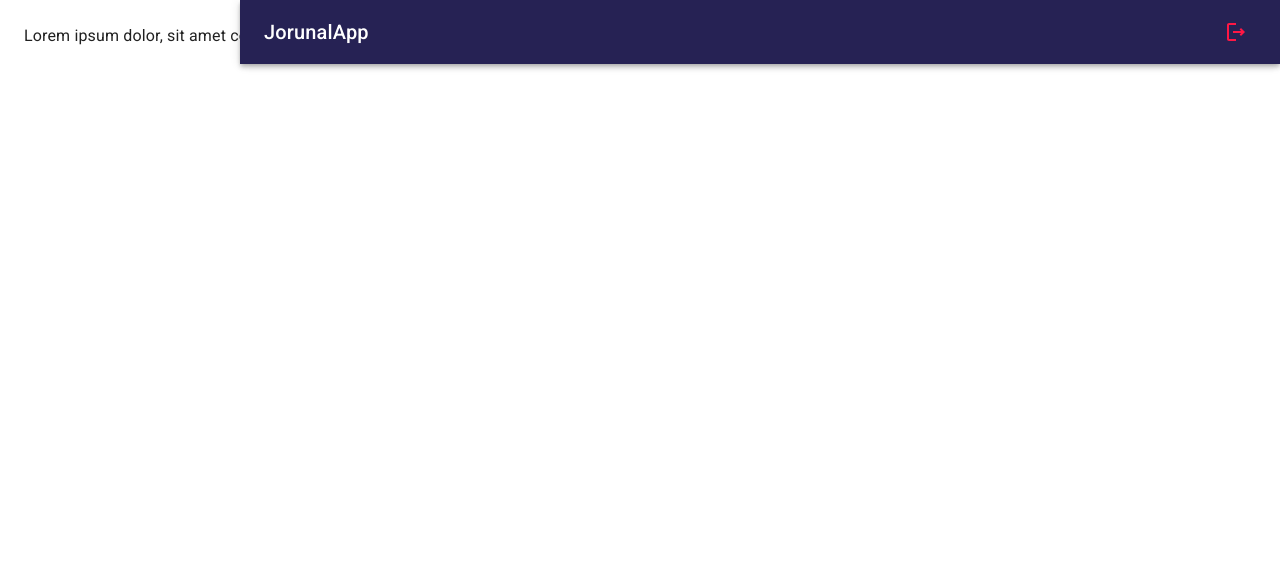
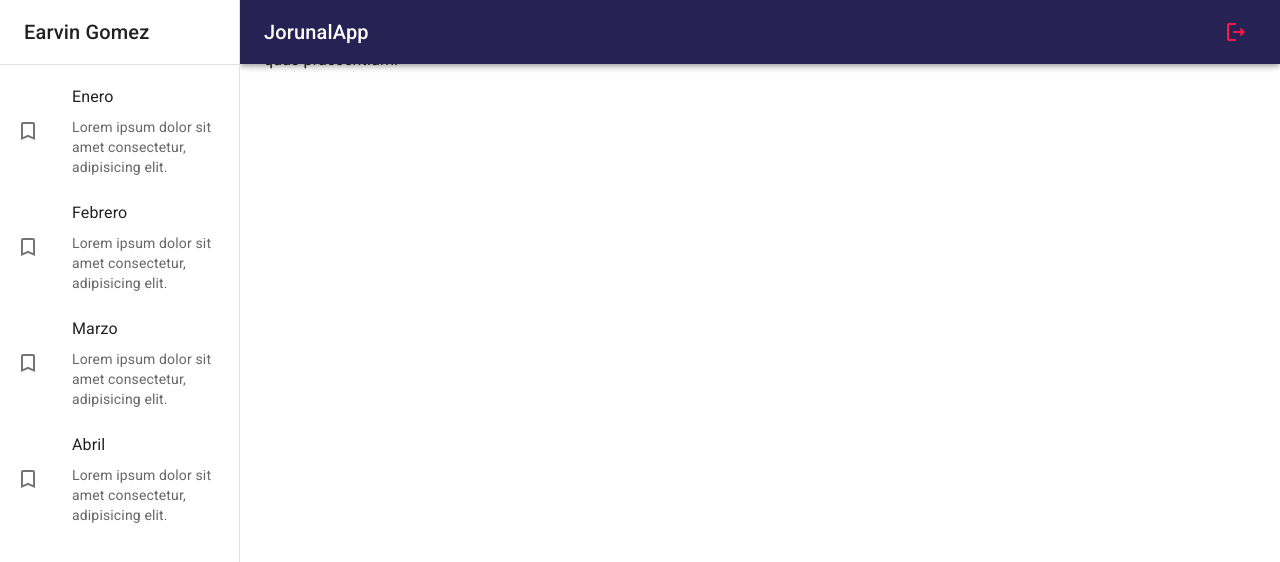
Before and after one commit to earvin11/JournalApp-ReduxToolkit-ReactJS, a React (Vite) app: page / in a window 1280 px wide. Shown: the top 562 px of the page. Built offline with nearby package versions, Linux system fonts and the light colour scheme.

Commit message:
SideBar added

```diff
--- /dev/null
+++ b/src/journal/components/SideBar.jsx
@@ -0,0 +1,54 @@
+import { TurnedInNot } from '@mui/icons-material';
+import { Box, Divider, Drawer, Grid, List, ListItem, ListItemButton, ListItemIcon, ListItemText, Toolbar, Typography } from '@mui/material';
+
+
+export const SideBar = ({ drawerWidth = 240 }) => {
+    return(
+        <Box
+            component='nav'
+            sx={{ width: { sm: drawerWidth }, flexShrink: { sm: 0 } }}
+        >
+
+            <Drawer
+                variant='permanent'
+                open
+                sx={{
+                    display: { xs: 'block' },
+                    '& .MuiDrawer-paper': { boxSizing: 'border-box', width: drawerWidth }
+                }}
+            >
+
+                <Toolbar>
+                    <Typography
+                        variant='h6'
+                        noWrap
+                        component='div'
+                    >
+                        Earvin Gomez
+                    </Typography>
+                </Toolbar>
+                <Divider />
+
+                <List>
+                    {
+                        ['Enero', 'Febrero', 'Marzo', 'Abril'].map( text => (
+                            <ListItem key={ text } disablePadding>
+                                <ListItemButton>
+                                    <ListItemIcon>
+                                        <TurnedInNot />
+                                    </ListItemIcon>
+                                    <Grid container>
+                                        <ListItemText primary={ text } />
+                                        <ListItemText secondary={ 'Lorem ipsum dolor sit amet consectetur, adipisicing elit.    '} />
+                                    </Grid>
+                                </ListItemButton>
+                            </ListItem>
+                        ))
+                    }
+                </List>
+
+            </Drawer>
+
+        </Box>
+    )
+}
--- a/src/journal/components/index.js
+++ b/src/journal/components/index.js
@@ -1,2 +1,3 @@
 
 export * from './NavBar';
+export * from './SideBar';
--- a/src/journal/layout/JournalLayout.jsx
+++ b/src/journal/layout/JournalLayout.jsx
@@ -1,5 +1,5 @@
 import { Box } from '@mui/system';
-import { NavBar } from '../components';
+import { NavBar, SideBar } from '../components';
 
 export const JournalLayout = ({ children }) => {
 
@@ -12,6 +12,7 @@
             <NavBar drawerWidth={ drawerWidth } />
 
             {/* Sidebar */}
+            <SideBar drawerWidth={ drawerWidth } />
 
             <Box
                 component='main'
```
